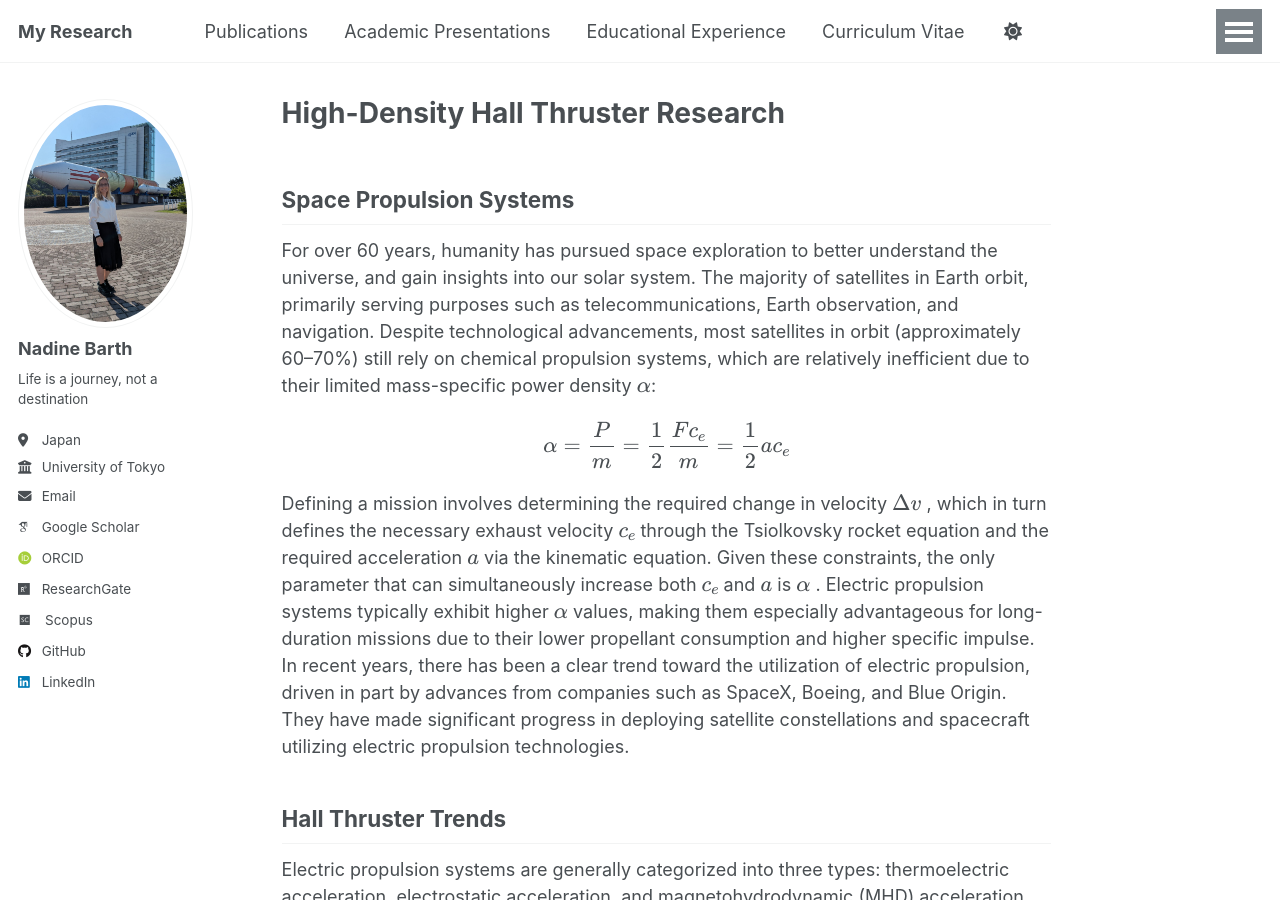
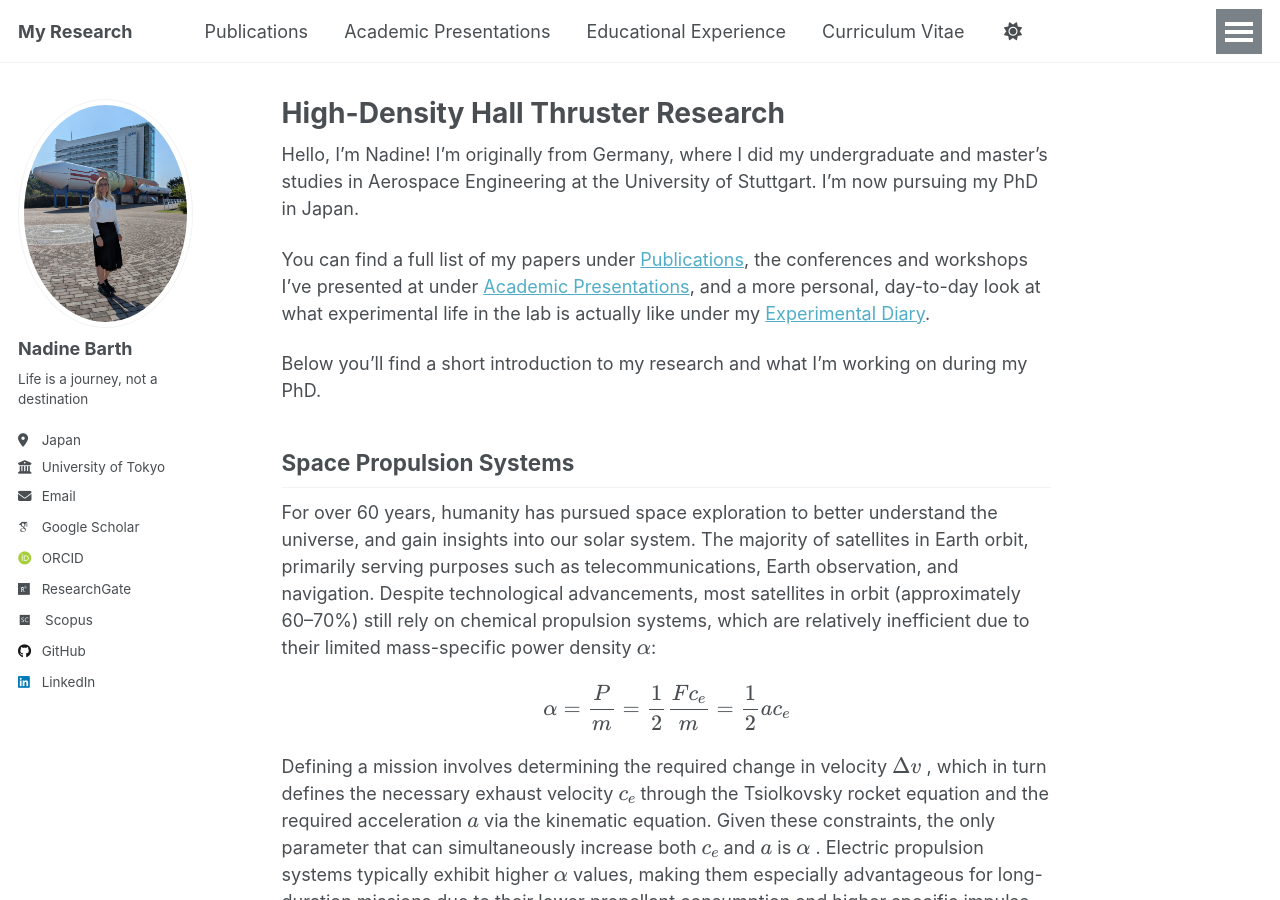
Before and after one commit to Barth-Nadine/Research, a Jekyll site: the page built from _pages/about.md, in a window 1280 px wide and 900 px high. Built offline with Jekyll 4.4.1, drawn with Linux system fonts in a browser that asks for light colours; some web fonts are replaced.

Commit message:
Add personal intro to homepage, update cathode video
- Add a short personal introduction (background, PhD) to the top of
  the homepage, with links to Publications, Academic Presentations,
  and the Experimental Diary.
- Replace the cathode-reassembly video with an updated version.

```diff
--- a/_pages/about.md
+++ b/_pages/about.md
@@ -6,6 +6,12 @@ redirect_from:
   - /about/
   - /about.html
 ---
+
+Hello, I'm Nadine! I'm originally from Germany, where I did my undergraduate and master's studies in Aerospace Engineering at the University of Stuttgart. I'm now pursuing my PhD in Japan.
+
+You can find a full list of my papers under [Publications](/Research/publications/), the conferences and workshops I've presented at under [Academic Presentations](/Research/talks/), and a more personal, day-to-day look at what experimental life in the lab is actually like under my [Experimental Diary](/Research/experimental-diary/).
+
+Below you'll find a short introduction to my research and what I'm working on during my PhD.
 
 **Space Propulsion Systems**
 ------
```
Also changed, not shown: 1 other file.
